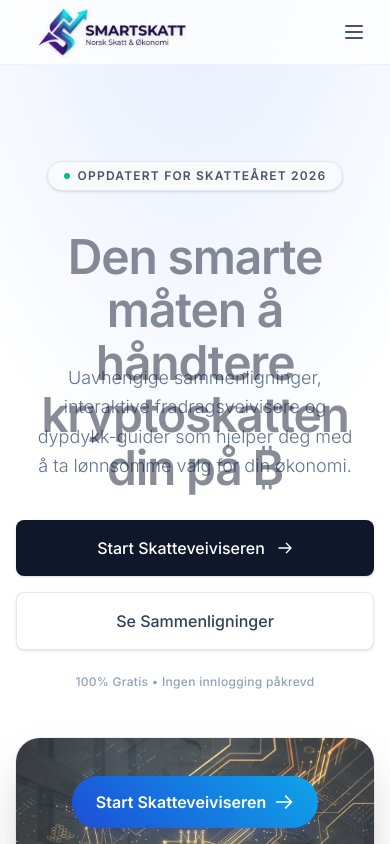
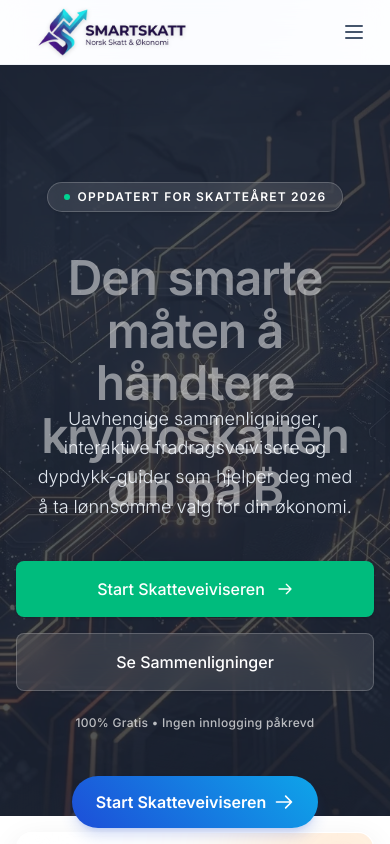
Before and after one commit to Svenn0x/Smartskatt-Antigravity, a Next.js app: page / in a window 390 px wide. Shown: the top 844 px of the page. Built offline with nearby package versions, Linux system fonts and the light colour scheme.

Commit message:
fix: resolve z-index issue and overlapping content in HeroSlider on mobile and desktop

```diff
--- a/components/HeroSlider.tsx
+++ b/components/HeroSlider.tsx
@@ -34,49 +34,10 @@ export default function HeroSlider() {
   }, []);
 
   return (
-    <section className="relative w-full max-w-7xl mx-auto px-4 sm:px-6 pt-24 pb-16 lg:pt-32 lg:pb-24">
-      <div className="flex flex-col lg:flex-row items-center gap-12 lg:gap-20">
-
-        {/* Left Content Area */}
-        <div className="w-full lg:w-1/2 flex flex-col items-center lg:items-start text-center lg:text-left z-10">
-          <div className="inline-flex items-center gap-2 px-4 py-1.5 rounded-full bg-slate-50 border border-slate-200 text-slate-600 text-xs font-semibold uppercase tracking-widest mb-8 lg:mb-10 shadow-sm">
-            <span className="flex h-1.5 w-1.5 rounded-full bg-emerald-500"></span>
-            Oppdatert for Skatteåret 2026
-          </div>
-
-          <div className="relative w-full h-[140px] sm:h-[180px] lg:h-[220px]">
-            <AnimatePresence mode="wait">
-              <motion.h1
-                key={current}
-                initial={{ opacity: 0, y: 15 }}
-                animate={{ opacity: 1, y: 0 }}
-                exit={{ opacity: 0, y: -15 }}
-                transition={{ duration: 0.6, ease: "easeOut" }}
-                className="absolute inset-0 text-5xl sm:text-6xl lg:text-7xl font-semibold tracking-tight text-slate-900 text-balance leading-[1.1]"
-              >
-                {slides[current].text}
-              </motion.h1>
-            </AnimatePresence>
-          </div>
-
-          <p className="text-lg sm:text-xl text-slate-500 font-light max-w-xl mb-10 text-balance leading-relaxed">
-            Uavhengige sammenligninger, interaktive fradragsveivisere og dypdykk-guider som hjelper deg med å ta lønnsomme valg for din økonomi.
-          </p>
-
-          <div className="flex flex-col sm:flex-row items-center gap-4 w-full sm:w-auto">
-            <Link href="/veiviser" className="w-full sm:w-auto inline-flex justify-center items-center gap-2 bg-slate-900 text-white font-medium px-8 py-4 min-h-[56px] rounded-lg shadow-sm hover:shadow-md hover:bg-slate-800 transition-all active:scale-[0.98]">
-              Start Skatteveiviseren
-              <svg className="w-4 h-4 ml-1" fill="none" stroke="currentColor" viewBox="0 0 24 24"><path strokeLinecap="round" strokeLinejoin="round" strokeWidth="2" d="M14 5l7 7m0 0l-7 7m7-7H3"></path></svg>
-            </Link>
-            <a href="#sammenlign" className="w-full sm:w-auto inline-flex justify-center items-center gap-2 bg-white text-slate-700 border border-slate-200 font-medium px-8 py-4 min-h-[56px] rounded-lg shadow-sm hover:bg-slate-50 transition-all active:scale-[0.98]">
-              Se Sammenligninger
-            </a>
-          </div>
-          <p className="mt-6 text-xs text-slate-400 font-medium tracking-wide">100% Gratis • Ingen innlogging påkrevd</p>
-        </div>
-
-        {/* Right Image Area */}
-        <div className="w-full lg:w-1/2 relative aspect-[4/3] lg:aspect-[4/4] rounded-3xl overflow-hidden shadow-2xl ring-1 ring-slate-900/5 bg-slate-100">
+    <section className="relative w-full mx-auto pt-24 pb-16 lg:pt-32 lg:pb-24 overflow-hidden lg:overflow-visible">
+      {/* Bakgrunnsbilde på mobil / Høyre kolonne på desktop */}
+      <div className="absolute inset-0 lg:hidden z-0 pointer-events-none">
+        <div className="absolute inset-0 bg-slate-900/70 z-10"></div> {/* Mørk overlay for lesbarhet */}
         <AnimatePresence mode="sync">
           <motion.div
             key={current}
@@ -92,14 +53,79 @@ export default function HeroSlider() {
               fill
               priority={current === 0}
               className="object-cover"
-                sizes="(max-width: 1024px) 100vw, 50vw"
+              sizes="100vw"
             />
-              <div className="absolute inset-0 rounded-3xl ring-1 ring-inset ring-slate-900/10 pointer-events-none"></div>
+          </motion.div>
+        </AnimatePresence>
+      </div>
+
+      <div className="relative z-10 w-full max-w-7xl mx-auto px-4 sm:px-6">
+        <div className="grid grid-cols-1 lg:grid-cols-2 gap-12 lg:gap-20 items-center min-h-[70vh] lg:min-h-0">
+
+          {/* Venstre Kolonne (Tekst & Knapper) */}
+          <div className="w-full flex flex-col items-center lg:items-start text-center lg:text-left">
+            <div className="inline-flex items-center gap-2 px-4 py-1.5 rounded-full bg-white/10 lg:bg-slate-50 border border-white/20 lg:border-slate-200 text-white lg:text-slate-600 text-xs font-semibold uppercase tracking-widest mb-8 lg:mb-10 shadow-sm backdrop-blur-md lg:backdrop-blur-none">
+              <span className="flex h-1.5 w-1.5 rounded-full bg-emerald-400 lg:bg-emerald-500"></span>
+              Oppdatert for Skatteåret 2026
+            </div>
+
+            <div className="relative w-full h-[160px] sm:h-[180px] lg:h-[220px]">
+              <AnimatePresence mode="wait">
+                <motion.h1
+                  key={current}
+                  initial={{ opacity: 0, y: 15 }}
+                  animate={{ opacity: 1, y: 0 }}
+                  exit={{ opacity: 0, y: -15 }}
+                  transition={{ duration: 0.6, ease: "easeOut" }}
+                  className="absolute inset-0 text-5xl sm:text-6xl lg:text-7xl font-semibold tracking-tight text-white lg:text-slate-900 text-balance leading-[1.1]"
+                >
+                  {slides[current].text}
+                </motion.h1>
+              </AnimatePresence>
+            </div>
+
+            <p className="text-lg sm:text-xl font-light max-w-xl mb-10 text-balance leading-relaxed text-slate-200 lg:text-slate-500">
+              Uavhengige sammenligninger, interaktive fradragsveivisere og dypdykk-guider som hjelper deg med å ta lønnsomme valg for din økonomi.
+            </p>
+
+            <div className="flex flex-col sm:flex-row items-center gap-4 w-full sm:w-auto pointer-events-auto">
+              <Link href="/veiviser" className="w-full sm:w-auto inline-flex justify-center items-center gap-2 bg-emerald-500 lg:bg-slate-900 text-white font-medium px-8 py-4 min-h-[56px] rounded-lg shadow-sm hover:shadow-md hover:bg-emerald-600 lg:hover:bg-slate-800 transition-all active:scale-[0.98]">
+                Start Skatteveiviseren
+                <svg className="w-4 h-4 ml-1" fill="none" stroke="currentColor" viewBox="0 0 24 24"><path strokeLinecap="round" strokeLinejoin="round" strokeWidth="2" d="M14 5l7 7m0 0l-7 7m7-7H3"></path></svg>
+              </Link>
+              <a href="#sammenlign" className="w-full sm:w-auto inline-flex justify-center items-center gap-2 bg-white/10 lg:bg-white text-white lg:text-slate-700 border border-white/20 lg:border-slate-200 font-medium px-8 py-4 min-h-[56px] rounded-lg shadow-sm hover:bg-white/20 lg:hover:bg-slate-50 backdrop-blur-md lg:backdrop-blur-none transition-all active:scale-[0.98]">
+                Se Sammenligninger
+              </a>
+            </div>
+            <p className="mt-6 text-xs text-white/70 lg:text-slate-400 font-medium tracking-wide">100% Gratis • Ingen innlogging påkrevd</p>
+          </div>
+
+          {/* Høyre Kolonne (Bilde på desktop) */}
+          <div className="hidden lg:block w-full relative aspect-[4/4] rounded-3xl overflow-hidden shadow-2xl ring-1 ring-slate-900/5 bg-slate-100 pointer-events-none">
+            <AnimatePresence mode="sync">
+              <motion.div
+                key={current}
+                initial={{ opacity: 0, scale: 1.05 }}
+                animate={{ opacity: 1, scale: 1 }}
+                exit={{ opacity: 0 }}
+                transition={{ duration: 1.2, ease: "easeInOut" }}
+                className="absolute inset-0"
+              >
+                <Image
+                  src={slides[current].image}
+                  alt={slides[current].text}
+                  fill
+                  priority={current === 0}
+                  className="object-cover"
+                  sizes="50vw"
+                />
+                <div className="absolute inset-0 rounded-3xl ring-1 ring-inset ring-slate-900/10"></div>
               </motion.div>
             </AnimatePresence>
           </div>
 
         </div>
+      </div>
     </section>
   );
 }
```
Lines whose indentation alone changed are shown as unchanged.
